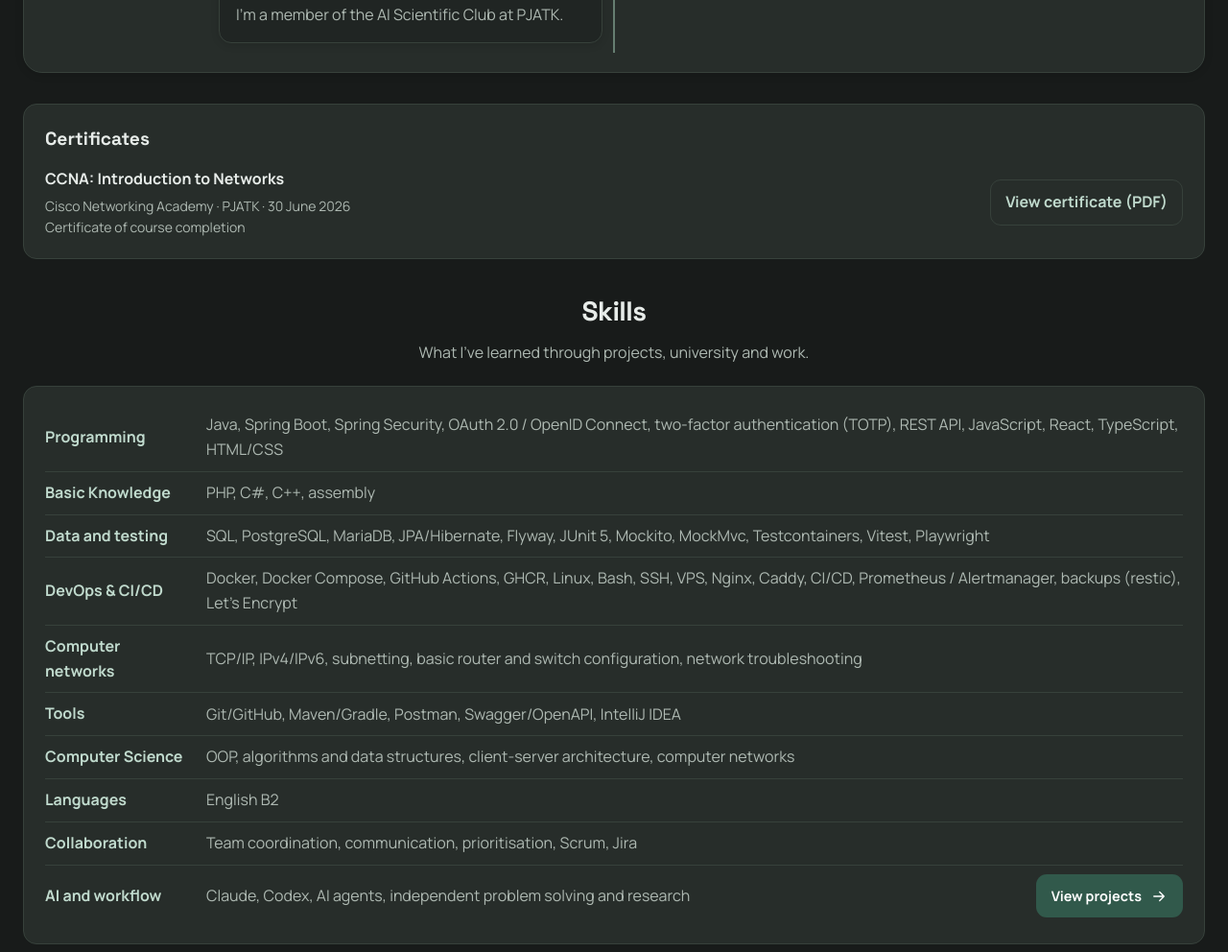
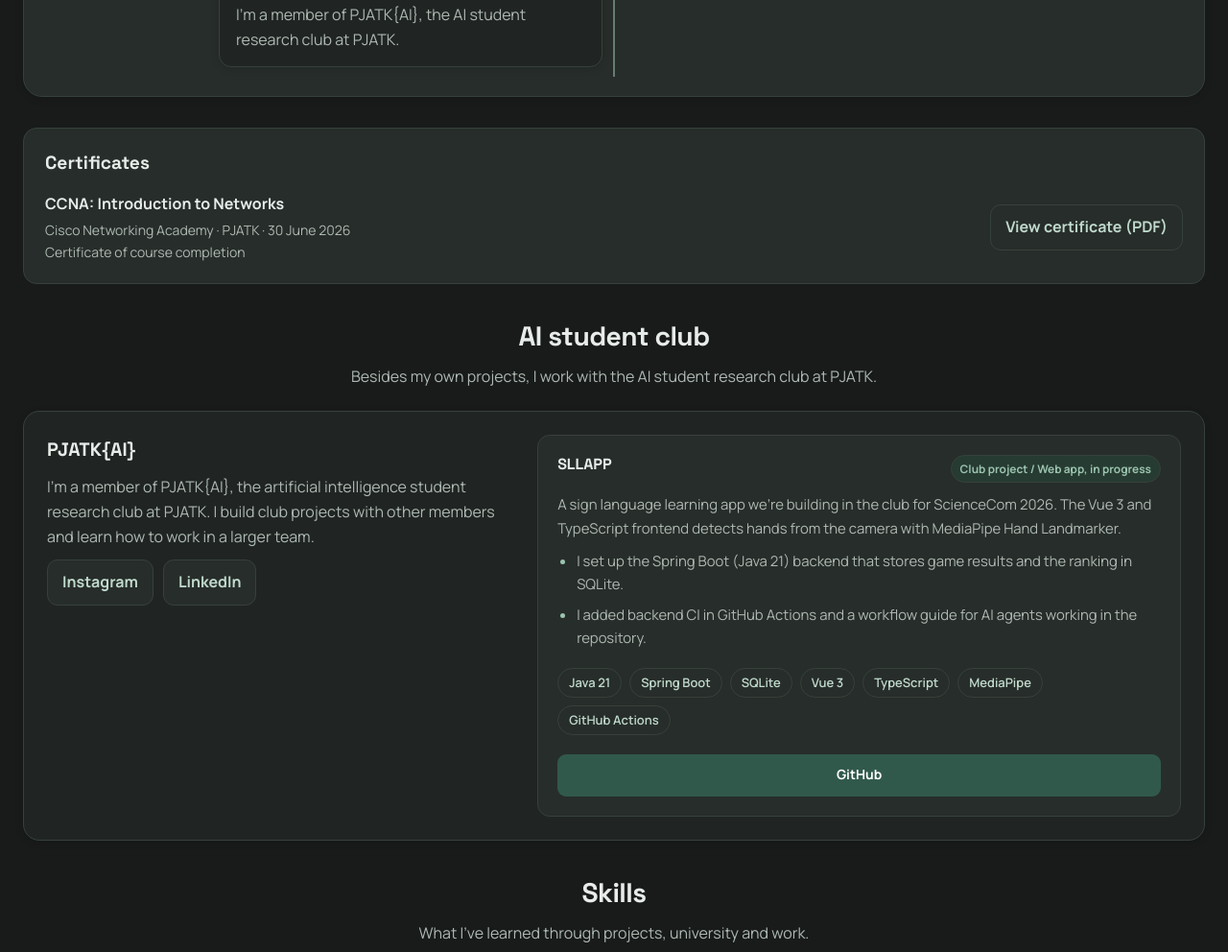
Before and after one commit to macieserafin/personal-site, a plain HTML site: page index.html in a window 1280 px wide. Shown: the part 1548-2540 px from the top of the page at 96% size. Drawn offline with Linux system fonts and the light colour scheme.

Commit message:
feat: add PJATK{AI} student club section

```diff
--- a/index.html
+++ b/index.html
@@ -69,7 +69,7 @@
     <link rel="preconnect" href="https://fonts.googleapis.com">
     <link rel="preconnect" href="https://fonts.gstatic.com" crossorigin>
     <link href="https://fonts.googleapis.com/css2?family=Manrope:wght@400;500;600;700;800&family=Space+Grotesk:wght@500;600;700&display=swap" rel="stylesheet">
-    <link rel="stylesheet" href="style.css?v=16">
+    <link rel="stylesheet" href="style.css?v=17">
 </head>
 <body>
     <header class="site-header">
@@ -80,6 +80,7 @@
                 <ul class="nav-list">
                     <li><a href="#about" data-i18n-pl="O mnie">About</a></li>
                     <li><a href="#education" data-i18n-pl="Edukacja i praca">Background</a></li>
+                    <li><a href="#ai-club" data-i18n-pl="Koło naukowe">AI club</a></li>
                     <li><a href="#skills" data-i18n-pl="Umiejętności">Skills</a></li>
 
                     <li><a href="#projects" data-i18n-pl="Projekty">Projects</a></li>
@@ -186,7 +187,7 @@
                         <div class="timeline-content">
                             <h3 data-i18n-pl="PJATK, Gdańsk">PJATK, Gdansk</h3>
                             <p data-i18n-pl="Studiuję informatykę w Polsko-Japońskiej Akademii Technik Komputerowych: studia inżynierskie stacjonarne, specjalizacja Cyberbezpieczeństwo, obecnie 5. semestr z 7.">Studying Computer Science at the Polish-Japanese Academy of Information Technology: a full-time engineering degree with a specialisation in Cybersecurity, currently in semester 5 of 7.</p>
-                            <p data-i18n-pl="Należę do Koła Naukowego AI na PJATK.">I'm a member of the AI Scientific Club at PJATK.</p>
+                            <p data-i18n-pl="Należę do PJATK{AI}, koła naukowego AI na PJATK.">I'm a member of PJATK{AI}, the AI student research club at PJATK.</p>
                         </div>
                         <span class="timeline-date" data-i18n-pl="2024 - obecnie">2024 - Present</span>
                     </article>
@@ -204,6 +205,47 @@
                             <p data-i18n-pl="Certyfikat ukończenia kursu">Certificate of course completion</p>
                         </div>
                         <a href="certificates/ccna-introduction-to-networks.pdf" class="btn btn-ghost" target="_blank" rel="noopener noreferrer" data-i18n-pl="Zobacz certyfikat (PDF)">View certificate (PDF)</a>
+                    </article>
+                </div>
+            </div>
+        </section>
+        <section id="ai-club" class="section" aria-labelledby="ai-club-title">
+            <div class="container">
+                <header class="section-head">
+                    <h2 id="ai-club-title" data-i18n-pl="Koło naukowe">AI student club</h2>
+                    <p data-i18n-pl="Poza własnymi projektami pracuję w zespole koła naukowego AI na PJATK.">Besides my own projects, I work with the AI student research club at PJATK.</p>
+                </header>
+                <div class="project-group club-panel">
+                    <div class="club-panel__intro">
+                        <h3>PJATK{AI}</h3>
+                        <p data-i18n-pl="Jestem członkiem PJATK{AI}, koła naukowego sztucznej inteligencji na PJATK. Razem z innymi członkami tworzę projekty koła i przy okazji uczę się pracy w większym zespole.">I'm a member of PJATK{AI}, the artificial intelligence student research club at PJATK. I build club projects with other members and learn how to work in a larger team.</p>
+                        <div class="club-panel__links">
+                            <a href="https://www.instagram.com/pjatk.ai" class="btn btn-ghost" target="_blank" rel="noopener noreferrer" aria-label="PJATK{AI} on Instagram" data-i18n-pl-aria-label="PJATK{AI} na Instagramie">Instagram</a>
+                            <a href="https://www.linkedin.com/company/pjatk-ai/" class="btn btn-ghost" target="_blank" rel="noopener noreferrer" aria-label="PJATK{AI} on LinkedIn" data-i18n-pl-aria-label="PJATK{AI} na LinkedInie">LinkedIn</a>
+                        </div>
+                    </div>
+                    <article class="project-card">
+                        <div class="project-title-row">
+                            <h4>SLLAPP</h4>
+                            <span class="project-badge" data-i18n-pl="Projekt koła / Aplikacja webowa, w toku">Club project / Web app, in progress</span>
+                        </div>
+                        <p data-i18n-pl="Aplikacja do nauki języka migowego, którą tworzymy w kole na ScienceCom 2026. Frontend w Vue 3 i TypeScript rozpoznaje dłonie z kamery za pomocą MediaPipe Hand Landmarker.">A sign language learning app we're building in the club for ScienceCom 2026. The Vue 3 and TypeScript frontend detects hands from the camera with MediaPipe Hand Landmarker.</p>
+                        <ul class="project-features">
+                            <li data-i18n-pl="Przygotowałem backend w Spring Boot (Java 21) z zapisem wyników gry i rankingu w SQLite."> I set up the Spring Boot (Java 21) backend that stores game results and the ranking in SQLite. </li>
+                            <li data-i18n-pl="Dodałem CI backendu w GitHub Actions i opis sposobu pracy w repozytorium dla agentów AI."> I added backend CI in GitHub Actions and a workflow guide for AI agents working in the repository. </li>
+                        </ul>
+                        <ul class="tag-list">
+                            <li> Java 21 </li>
+                            <li> Spring Boot </li>
+                            <li> SQLite </li>
+                            <li> Vue 3 </li>
+                            <li> TypeScript </li>
+                            <li> MediaPipe </li>
+                            <li> GitHub Actions </li>
+                        </ul>
+                        <div class="project-links">
+                            <a href="https://github.com/PJATK-AI/SLLAPP-ScienceCom-2026" target="_blank" rel="noopener noreferrer" aria-label="SLLAPP on GitHub" data-i18n-pl-aria-label="SLLAPP na GitHubie">GitHub</a>
+                        </div>
                     </article>
                 </div>
             </div>
--- a/style.css
+++ b/style.css
@@ -1154,6 +1154,33 @@ button:focus-visible {
     grid-template-columns: repeat(3, minmax(0, 1fr));
 }
 
+.club-panel {
+    display: grid;
+    grid-template-columns: minmax(0, 1fr) minmax(0, 1.4fr);
+    gap: 20px 32px;
+    align-items: start;
+}
+
+.club-panel__intro {
+    display: grid;
+    gap: 10px;
+}
+
+.club-panel__intro h3 {
+    font-family: "Space Grotesk", "Segoe UI", sans-serif;
+    font-size: 1.22rem;
+}
+
+.club-panel__intro p {
+    color: var(--muted);
+}
+
+.club-panel__links {
+    display: flex;
+    flex-wrap: wrap;
+    gap: 10px;
+}
+
 .profile-links a:last-child:nth-child(odd) {
     grid-column: 1 / -1;
 }
@@ -1335,7 +1362,8 @@ button:focus-visible {
 
     .about-layout,
     .project-grid,
-    .project-flagship__body {
+    .project-flagship__body,
+    .club-panel {
         grid-template-columns: 1fr;
     }
 
```
